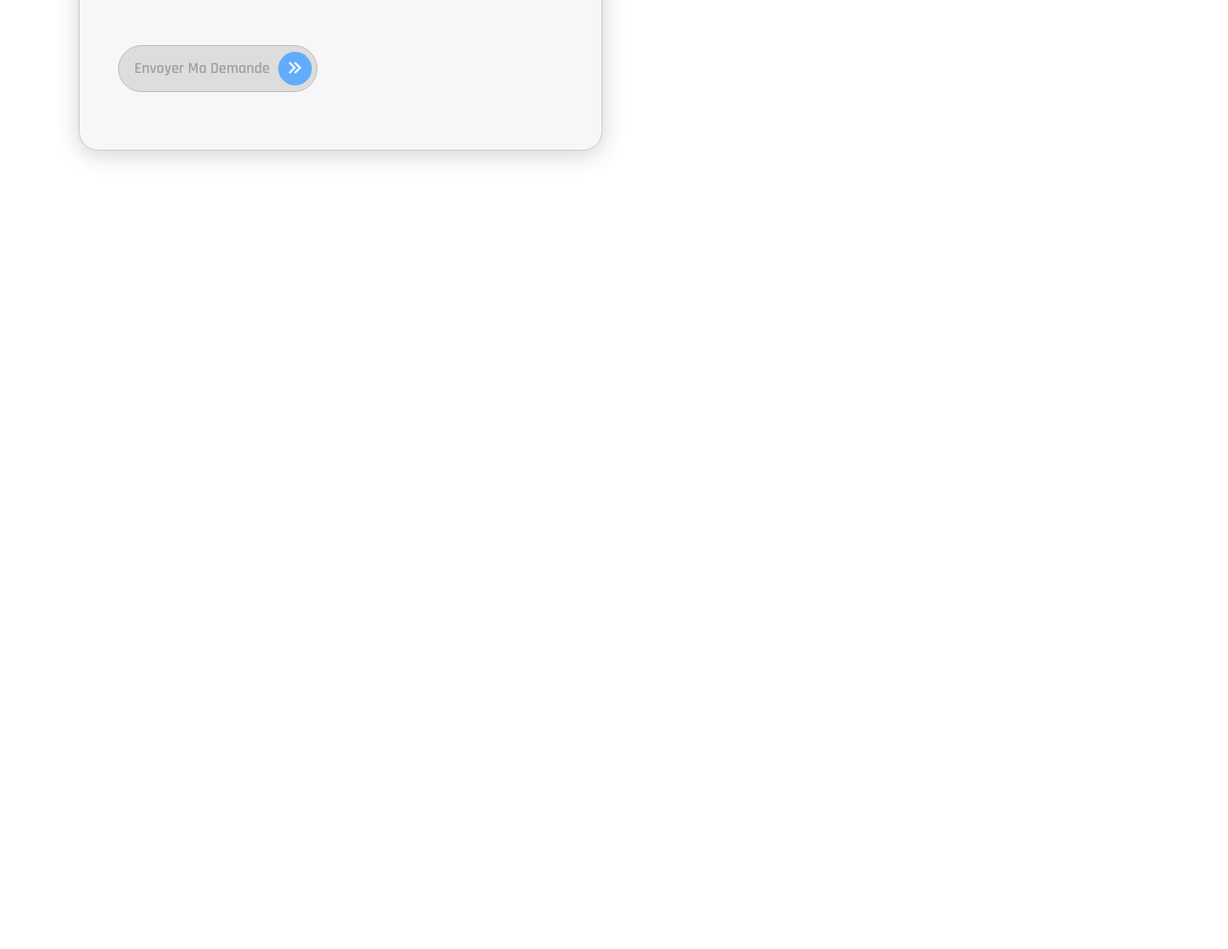
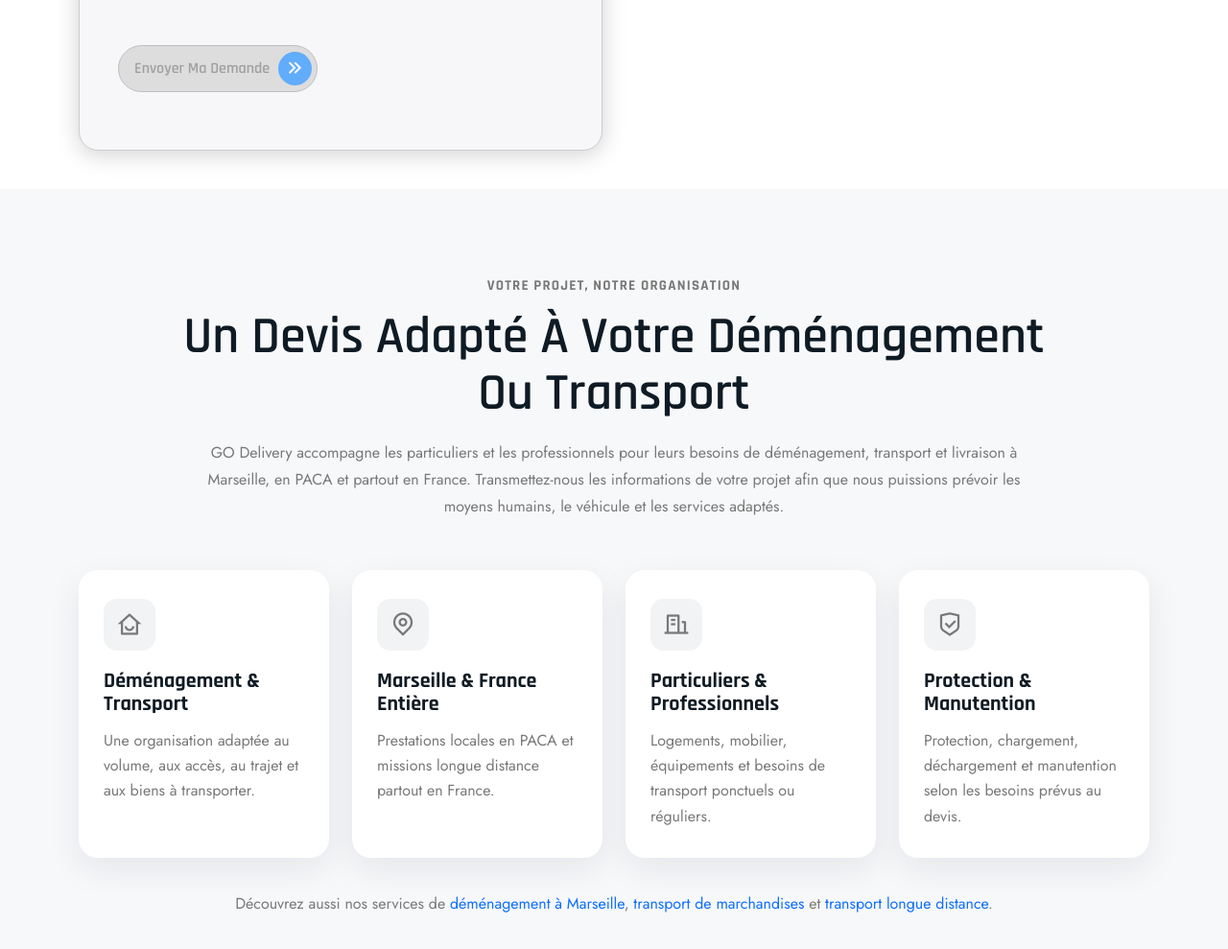
Before and after one commit to ThemerGfx/go-delivery-site, a plain HTML site: page contact.html in a window 1280 px wide. Shown: the part 909-1898 px from the top of the page at 96% size. Before the commit the page ends 1106 px from the top, so only its background shows below. Drawn offline with nearby package versions, Linux system fonts and the light colour scheme.

Commit message:
Improve contact page conversion layout

```diff
--- a/assets/css/layout-system.css
+++ b/assets/css/layout-system.css
@@ -263,3 +263,148 @@ html {
         padding-right: var(--gd-space-3);
     }
 }
+
+
+/* =========================================================
+PHASE18B_CONTACT_CONVERSION_START
+Contact page — trust / conversion block
+========================================================= */
+
+.contact-trust-section {
+  padding-top: var(--gd-section-y);
+  padding-bottom: var(--gd-section-y);
+  background: #f7f8fa;
+}
+
+.contact-trust-heading {
+  max-width: 900px;
+  margin: 0 auto var(--gd-block-gap);
+  text-align: center;
+}
+
+.contact-trust-eyebrow {
+  display: inline-block;
+  margin-bottom: 12px;
+  font-family: "Rajdhani", sans-serif;
+  font-size: 15px;
+  font-weight: 700;
+  letter-spacing: 0.08em;
+  text-transform: uppercase;
+}
+
+.contact-trust-heading h2 {
+  margin-bottom: 18px;
+}
+
+.contact-trust-heading p {
+  margin: 0 auto;
+  max-width: 850px;
+  line-height: 1.75;
+}
+
+.contact-trust-grid {
+  align-items: stretch;
+}
+
+.contact-trust-grid > [class*="col-"] {
+  display: flex;
+}
+
+.contact-trust-card {
+  width: 100%;
+  height: 100%;
+  padding: 30px 26px;
+  background: #ffffff;
+  border-radius: var(--gd-radius-card);
+  box-shadow: 0 12px 34px rgba(15, 27, 36, 0.08);
+}
+
+.contact-trust-icon {
+  width: 54px;
+  height: 54px;
+  margin-bottom: 20px;
+  display: flex;
+  align-items: center;
+  justify-content: center;
+  border-radius: 14px;
+  background: #f1f3f5;
+  font-size: 27px;
+}
+
+.contact-trust-card h3 {
+  margin-bottom: 12px;
+  font-size: 22px;
+}
+
+.contact-trust-card p {
+  margin: 0;
+  line-height: 1.65;
+}
+
+.contact-trust-links {
+  margin: 34px auto 0;
+  max-width: 900px;
+  text-align: center;
+  line-height: 1.7;
+}
+
+.contact-trust-links a {
+  text-decoration: underline;
+  text-underline-offset: 3px;
+}
+
+@media (max-width: 767.98px) {
+
+  .contact-trust-heading {
+    text-align: left;
+  }
+
+  .contact-trust-card {
+    padding: 26px 22px;
+  }
+
+  .contact-trust-links {
+    text-align: left;
+    margin-top: 28px;
+  }
+}
+
+/* PHASE18B_CONTACT_CONVERSION_END */
+
+
+@media (max-width: 767.98px) {
+  .contact-trust-heading h2 {
+    font-size: 40px;
+    line-height: 1.08;
+    letter-spacing: -0.02em;
+  }
+}
+
+@media (max-width: 420px) {
+  .contact-trust-heading h2 {
+    font-size: 35px;
+    line-height: 1.1;
+  }
+}
+
+
+/* =========================================================
+PHASE18B_CONTACT_MOBILE_TITLE_FIX_START
+========================================================= */
+
+@media (max-width: 767.98px) {
+  .contact-trust-heading h2 {
+    font-size: 40px;
+    line-height: 1.08;
+    letter-spacing: -0.02em;
+  }
+}
+
+@media (max-width: 420px) {
+  .contact-trust-heading h2 {
+    font-size: 35px;
+    line-height: 1.1;
+  }
+}
+
+/* PHASE18B_CONTACT_MOBILE_TITLE_FIX_END */
--- a/contact.html
+++ b/contact.html
@@ -16,9 +16,8 @@
     <!-- Open Graph / social sharing -->
     <meta property="og:type" content="website">
     <meta property="og:site_name" content="GO Delivery">
-    <meta property="og:title" content="Demander un devis – Transport et déménagement | GO Delivery">
-    <meta property="og:description"
-        content="Demandez votre devis gratuit de transport ou déménagement avec GO Delivery à Marseille.">
+    <meta property="og:title" content="Devis transport & déménagement | GO Delivery">
+    <meta property="og:description" content="Demandez votre devis pour un déménagement, transport ou livraison à Marseille, en PACA et partout en France avec GO Delivery.">
     <meta property="og:url" content="https://go-delivery.fr/contact.html">
     <meta property="og:image" content="https://go-delivery.fr/assets/images/logo-go-delivery.png">
     <meta property="og:locale" content="fr_FR">
@@ -147,7 +146,10 @@
             </div>
         </section>
 
-        <!-- contact area starts -->
+
+
+
+<!-- contact area starts -->
         <!-- Formulaire multichoix conservant le design original -->
         <section class="contact-area contact-page-devis pt-90 pb-64">
             <div class="container">
@@ -450,6 +452,97 @@
                 </div>
             </div>
         </section>
+
+<!-- PHASE18B_CONTACT_TRUST_START -->
+<section class="contact-trust-section">
+  <div class="container">
+
+    <div class="contact-trust-heading">
+      <span class="contact-trust-eyebrow">Votre projet, notre organisation</span>
+
+      <h2>
+        Un devis adapté à votre déménagement ou transport
+      </h2>
+
+      <p>
+        GO Delivery accompagne les particuliers et les professionnels pour leurs
+        besoins de déménagement, transport et livraison à Marseille, en PACA et
+        partout en France. Transmettez-nous les informations de votre projet afin
+        que nous puissions prévoir les moyens humains, le véhicule et les services adaptés.
+      </p>
+    </div>
+
+    <div class="row g-4 contact-trust-grid">
+
+      <div class="col-sm-6 col-lg-3">
+        <div class="contact-trust-card">
+          <div class="contact-trust-icon">
+            <i class="ri-home-smile-line"></i>
+          </div>
+
+          <h3>Déménagement & transport</h3>
+
+          <p>
+            Une organisation adaptée au volume, aux accès, au trajet et aux biens à transporter.
+          </p>
+        </div>
+      </div>
+
+      <div class="col-sm-6 col-lg-3">
+        <div class="contact-trust-card">
+          <div class="contact-trust-icon">
+            <i class="ri-map-pin-line"></i>
+          </div>
+
+          <h3>Marseille & France entière</h3>
+
+          <p>
+            Prestations locales en PACA et missions longue distance partout en France.
+          </p>
+        </div>
+      </div>
+
+      <div class="col-sm-6 col-lg-3">
+        <div class="contact-trust-card">
+          <div class="contact-trust-icon">
+            <i class="ri-building-line"></i>
+          </div>
+
+          <h3>Particuliers & professionnels</h3>
+
+          <p>
+            Logements, mobilier, équipements et besoins de transport ponctuels ou réguliers.
+          </p>
+        </div>
+      </div>
+
+      <div class="col-sm-6 col-lg-3">
+        <div class="contact-trust-card">
+          <div class="contact-trust-icon">
+            <i class="ri-shield-check-line"></i>
+          </div>
+
+          <h3>Protection & manutention</h3>
+
+          <p>
+            Protection, chargement, déchargement et manutention selon les besoins prévus au devis.
+          </p>
+        </div>
+      </div>
+
+    </div>
+
+    <p class="contact-trust-links">
+      Découvrez aussi nos services de
+      <a href="demenagement-marseille.html">déménagement à Marseille</a>,
+      <a href="transport-marchandises.html">transport de marchandises</a>
+      et
+      <a href="transport-longue-distance.html">transport longue distance</a>.
+    </p>
+
+  </div>
+</section>
+<!-- PHASE18B_CONTACT_TRUST_END -->
 
 
         <script>
```
